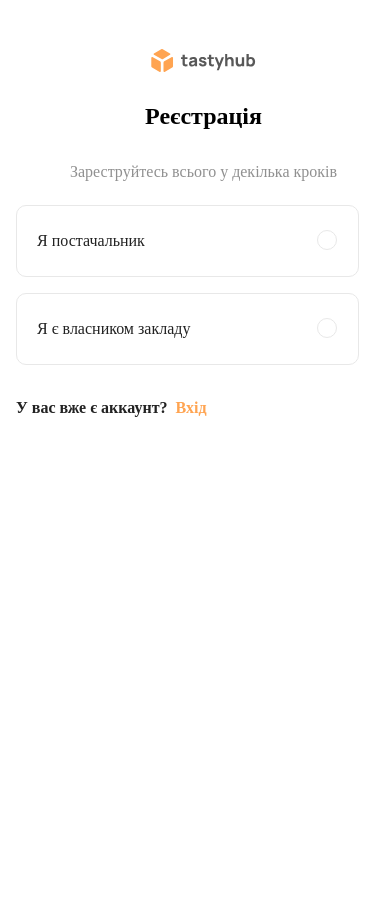
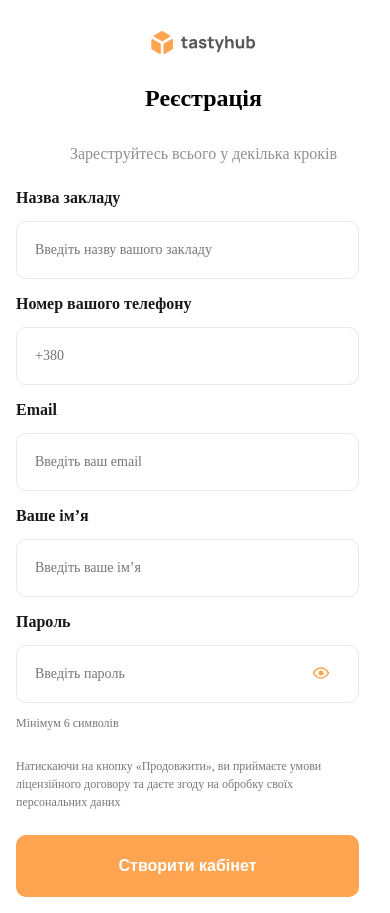
Before and after one commit to 88sheremet/goit-react-hw-07-phonebook, a React (Create React App) app: page / in a window 390 px wide. Before the commit the page ends 844 px from the top, so only its background shows below. Built offline with nearby package versions, Linux system fonts and the light colour scheme; no server answers.

Commit message:
add mobile version for a RegisterOwner.jsx

```diff
--- a/src/RegisterForOwner.jsx
+++ b/src/RegisterForOwner.jsx
@@ -3,7 +3,6 @@ import svgLogo from '../src/images/LogoRegisterLK.svg';
 import LogoImg from '../src/images/RegisterForOwnerDesktop.png';
 import eye from '../src/images/eye.svg';
 export const RegisterForOwner = () => {
-
   return (
     <Container>
       <FormContainer>
@@ -18,7 +17,7 @@ export const RegisterForOwner = () => {
           <input type="text" placeholder="Введіть назву вашого закладу" />
         </li>
         <li>
-          <label>Номер вашего телефона</label>
+          <label>Номер вашого телефону</label>
           <input type="number" placeholder="+380" />
         </li>
         <li>
@@ -50,13 +49,51 @@ export const RegisterForOwner = () => {
 };
 
 const Container = styled.div`
+  @media (max-width: 780px) {
+    padding: 31px 16px 16px 16px;
+  }
+  @media (min-width: 1280px) {
     padding: 65px 40px 109px 150px;
     background-image: url('${LogoImg}');
     background-repeat: no-repeat;
     background-position: right;
+  }
 `;
 
 const FormContainer = styled.div`
+  @media (max-width: 780px) {
+    display: flex;
+    flex-direction: column;
+    justify-content: center;
+    align-items: center;
+    gap: 28px;
+    width: 375px;
+    img {
+      display: block;
+      width: 104.27px;
+      height: 22.71px;
+    }
+    h1 {
+      font-family: 'Manrope';
+      font-style: normal;
+      font-weight: 800;
+      font-size: 24px;
+      line-height: 33px;
+      margin: 0;
+    }
+    p {
+      font-family: 'Manrope';
+      font-style: normal;
+      font-weight: 400;
+      font-size: 16px;
+      line-height: 22px;
+      color: rgba(34, 34, 34, 0.5);
+      margin: 0;
+      margin-bottom: 22px;
+    }
+  }
+
+  @media (min-width: 1280px) {
     display: flex;
     flex-direction: column;
     justify-content: center;
@@ -87,12 +124,68 @@ const FormContainer = styled.div`
       margin: 0;
       margin-bottom: 68px;
     }
+  }
 `;
 
 const List = styled.ul`
   padding: 0;
   margin: 0;
 
+  @media (max-width: 780px) {
+    li {
+      display: flex;
+      flex-direction: column;
+      gap: 12px;
+      margin-bottom: 14px;
+    }
+
+    label {
+      font-family: 'Manrope';
+      font-style: normal;
+      font-weight: 700;
+      font-size: 16px;
+      line-height: 22px;
+      color: #181818;
+    }
+    input {
+      width: 343px;
+      height: 58px;
+      border-radius: 10px;
+      border: 1px solid #e8e8e8;
+      padding-left: 18px;
+      padding-top: 18px;
+      padding-bottom: 18px;
+      /* outline: 1px solid #FFA451; */
+      font-family: 'Manrope';
+      font-style: normal;
+      font-weight: 500;
+      font-size: 14px;
+      line-height: 19px;
+      color: #181818;
+    }
+    input:focus,
+    input:active,
+    input:hover {
+      outline: 1px solid #ffa451;
+    }
+
+    p {
+      font-family: 'Manrope';
+      font-style: normal;
+      font-weight: 400;
+      font-size: 12px;
+      line-height: 16px;
+      margin: 0;
+      color: #787878;
+    }
+
+    span {
+      position: absolute;
+      margin-left: 295px;
+      margin-top: 52px;
+    }
+  }
+  @media (min-width: 1280px) {
     li {
       display: flex;
       flex-direction: column;
@@ -125,7 +218,8 @@ const List = styled.ul`
       color: #181818;
     }
     input:focus,
-  input:active, input:hover {
+    input:active,
+    input:hover {
       outline: 1px solid #ffa451;
     }
 
@@ -139,14 +233,42 @@ const List = styled.ul`
       color: #787878;
     }
 
-  span{
+    span {
       position: absolute;
       margin-left: 435px;
       margin-top: 52px;
     }
+  }
 `;
 
 const ComeInContainer = styled.div`
+  @media (max-width: 780px) {
+    display: flex;
+    flex-direction: column;
+    /* gap: 8px; */
+    padding: 0;
+    width: 343px;
+    p {
+      font-family: 'Manrope';
+      font-style: normal;
+      font-weight: 400;
+      font-size: 12px;
+      line-height: 18px;
+      color: #787878;
+      margin-bottom: 24px;
+    }
+    button {
+      background-color: #ffa451;
+      border-radius: 10px;
+      font-weight: 800;
+      font-size: 16px;
+      line-height: 22px;
+      color: #ffffff;
+      height: 62px;
+      border: #ffa451;
+    }
+  }
+  @media (min-width: 1280px) {
     display: flex;
     flex-direction: column;
     /* gap: 8px; */
@@ -170,6 +292,7 @@ const ComeInContainer = styled.div`
       color: #ffffff;
       height: 62px;
       border: #ffa451;
+    }
   }
 `;
 
--- a/src/components/App.jsx
+++ b/src/components/App.jsx
@@ -1,6 +1,6 @@
 // import {DailyCaloriesForm} from 'Calculate';
-// import { RegisterForOwner } from 'RegisterForOwner';
-import { RegisterLK } from 'RegisterLK';
+import { RegisterForOwner } from 'RegisterForOwner';
+// import { RegisterLK } from 'RegisterLK';
 // import { RegisterProvider } from 'RegisterProvider';
 import { useEffect } from 'react';
 import { useDispatch} from 'react-redux';
@@ -29,8 +29,8 @@ export const App = () => {
         {loader ? <Loader /> : <ContactList />}
       </div> */}
       {/* <DailyCaloriesForm/> */}
-      <RegisterLK></RegisterLK>
-      {/* <RegisterForOwner></RegisterForOwner> */}
+      {/* <RegisterLK></RegisterLK> */}
+      <RegisterForOwner></RegisterForOwner>
       {/* <RegisterProvider></RegisterProvider> */}
     </>
   );
```
Lines whose indentation alone changed are shown as unchanged.
